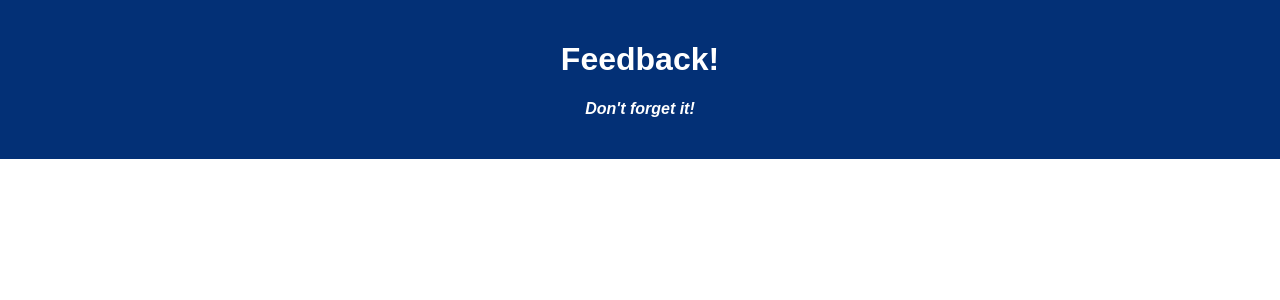
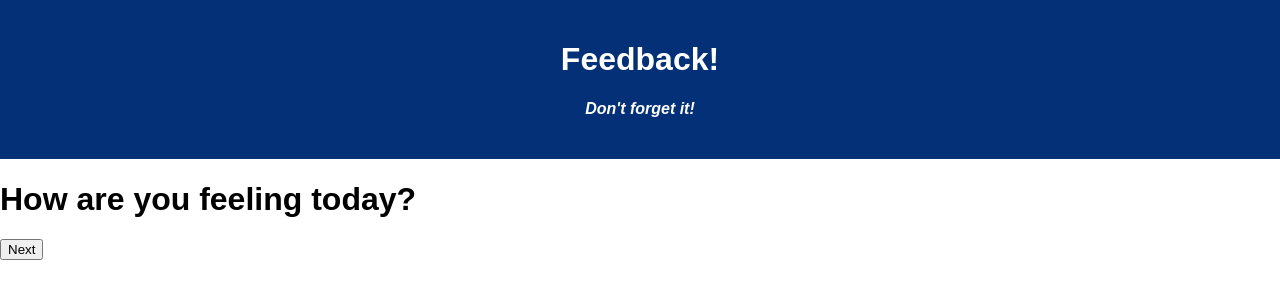
Before and after one commit to KatherineDaugherty/weekend-redux-feedback-loop-public, a React (Create React App) app: page / in a window 1280 px wide. Shown: the top 300 px of the page. Built offline with nearby package versions, Linux system fonts and the light colour scheme.

Commit message:
added feeling component

```diff
--- a/src/components/App/App.jsx
+++ b/src/components/App/App.jsx
@@ -2,11 +2,13 @@
 import axios from 'axios';
 import './App.css';
 import Header from '../Header/Header.jsx';
+import Feeling from '../Feeling/Feeling.jsx';
 
 function App() {
 
   return (<>
     <Header />
+    <Feeling />
   </>
   )
 }
--- a/src/components/Feeling/Feeling.jsx
+++ b/src/components/Feeling/Feeling.jsx
@@ -0,0 +1,16 @@
+
+function Feeling() {
+
+    return (
+        <>
+<form>
+
+<h1> How are you feeling today? </h1>
+<button>Next</button>
+
+
+</form>
+        </>
+    )
+}
+export default Feeling;
```
